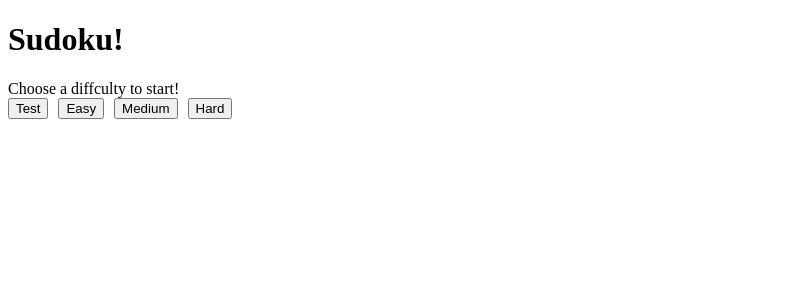
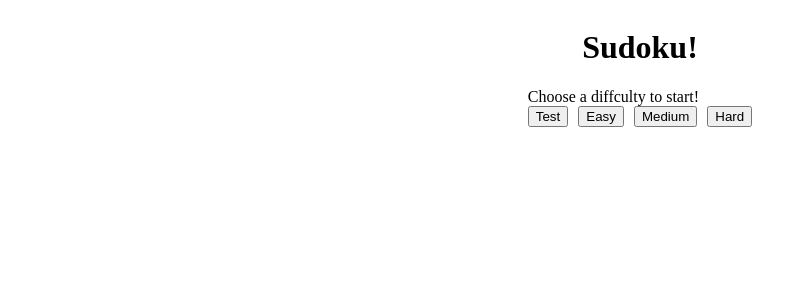
Before and after one commit to eriktoger/Sudoku, a React (Vite) app in the folder Frontend/: page / in a window 1280 px wide. Shown: the top 300 px of the page, without its empty margins (0-807 px from the left). Built offline with nearby package versions, Linux system fonts and the light colour scheme.

Commit message:
Set heights so divs do not move

```diff
--- a/Frontend/src/App.tsx
+++ b/Frontend/src/App.tsx
@@ -40,8 +40,11 @@ function App() {
   };
 
   return (
-    <div>
+    <div
+      style={{ display: "flex", flexDirection: "column", alignItems: "center" }}
+    >
       <h1>Sudoku!</h1>
+      <div style={{ height: 40 }}>
         {(!visualBoard || gameOver) && (
           <div>
             <span>{gameOverMessage}</span>
@@ -53,6 +56,7 @@ function App() {
             </div>
           </div>
         )}
+      </div>
       {visualBoard && (
         <div
           style={{ display: "grid", gridTemplateColumns: "repeat(9, 40px)" }}
@@ -86,9 +90,19 @@ function App() {
           })}
         </div>
       )}
-      <div style={{ display: "flex", gap: 10, margin: 10 }}>
+      <div
+        style={{
+          display: "flex",
+          flexDirection: "column",
+          gap: 10,
+          margin: 10,
+          height: 60,
+        }}
+      >
+        <div style={{ display: "flex", gap: 10 }}>
           {currentAlternatives.map((alternative, index) => (
             <button
+              style={{ height: 30, width: 30 }}
               key={index}
               onClick={() => {
                 setVisualBoard((current) => {
@@ -115,6 +129,7 @@ function App() {
               {alternative}
             </button>
           ))}
+        </div>
 
         {currentCell &&
           visualBoard?.[currentCell.rowIndex][currentCell.columnIndex] !==
```
Lines whose indentation alone changed are shown as unchanged.
